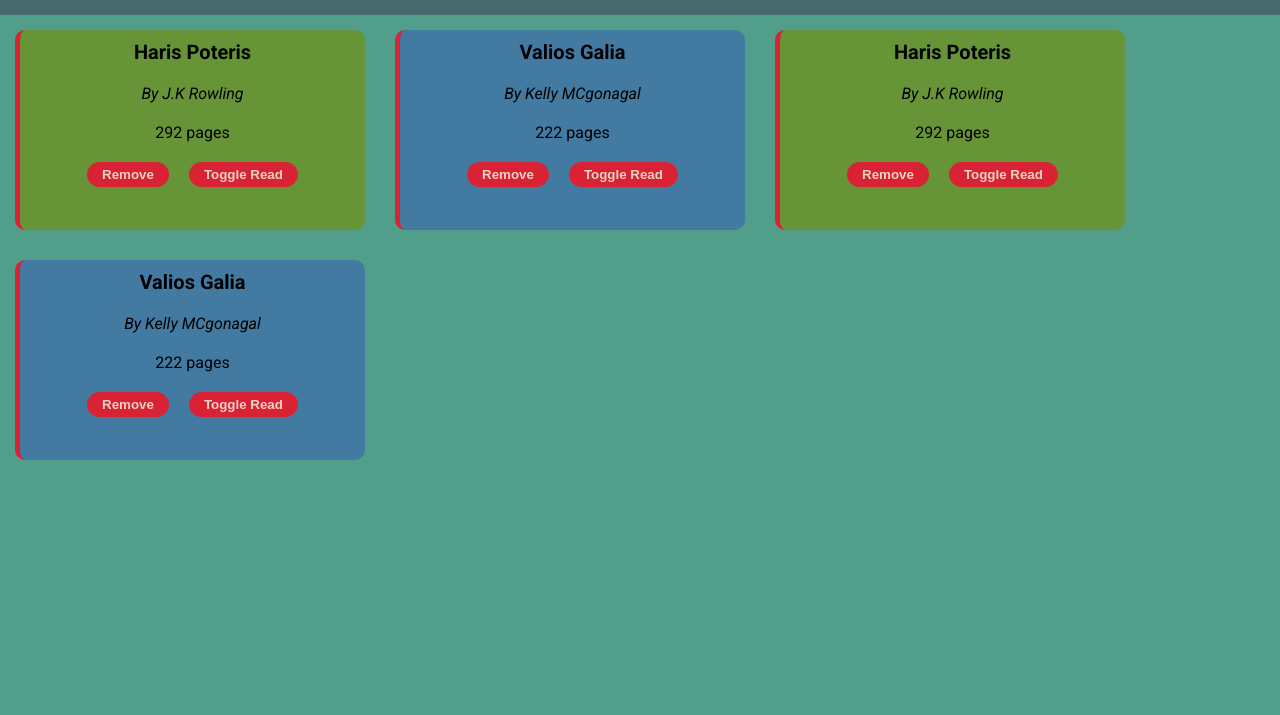
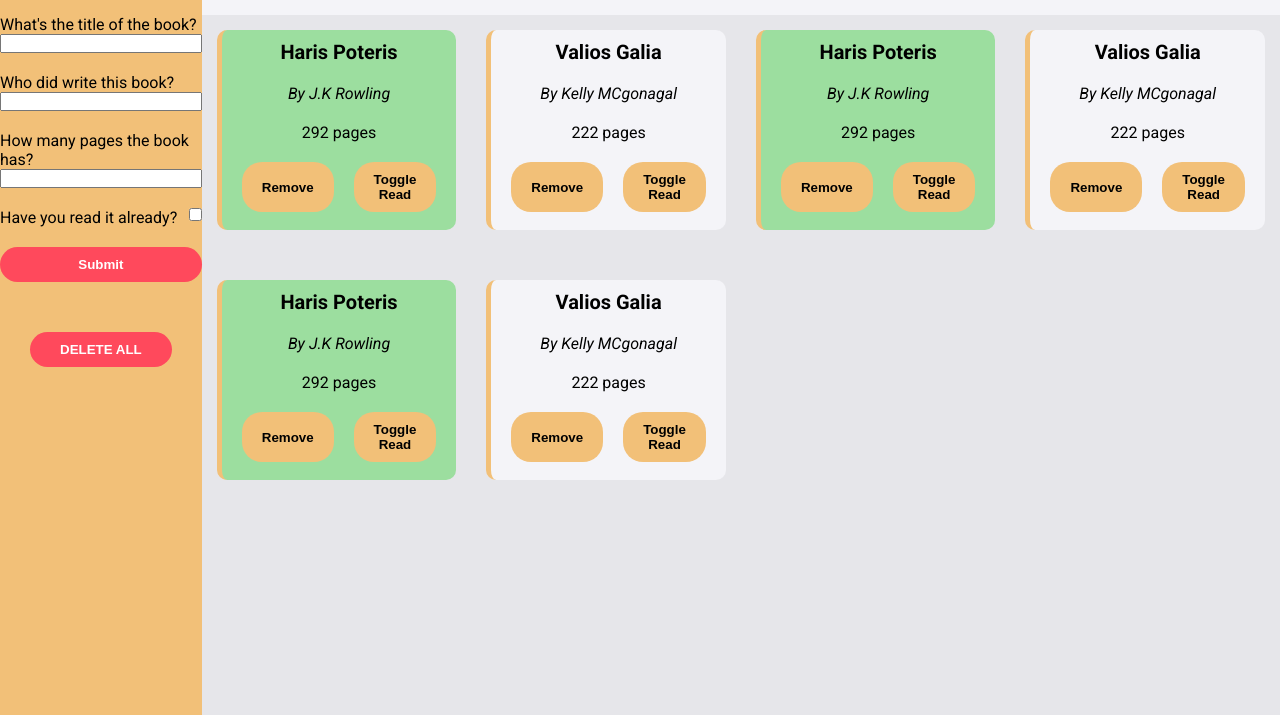
Before and after one commit to elvinasn/library, a plain HTML site: page index.html in a window 1280 px wide. Shown: the part 85-800 px from the top of the page. Drawn offline with Linux system fonts and the light colour scheme.

Commit message:
added form

```diff
--- a/index.html
+++ b/index.html
@@ -6,12 +6,30 @@
     <meta name="viewport" content="width=device-width, initial-scale=1.0" />
     <link rel="stylesheet" href="style.css" />
     <script src="script.js" defer></script>
-    <title>Document</title>
+    <title>Library</title>
   </head>
   <body>
     <header>
-        <h1>MY LIBRARY</h1>
+      <h1>MY LIBRARY</h1>
     </header>
+    <nav>
+      <form>
+        <label for="title">What's the title of the book?</label
+        ><input type="text" name="title" id="title" required />
+        <label for="author">Who did write this book?</label
+        ><input type="text" name="author" id="author" required />
+        <label for="pages">How many pages the book has?</label
+        ><input type="number" name="pages" id="pages" />
+        <label for="read"
+          >Have you read it already?<input
+            type="checkbox"
+            name="read"
+            id="read"
+        /></label>
+        <button type="button" class="submit">Submit</button>
+      </form>
+      <button class="deleteAll">DELETE ALL</button>
+    </nav>
     <main></main>
   </body>
 </html>
--- a/script.js
+++ b/script.js
@@ -1,4 +1,5 @@
 let myLibrary = [];
+const body = document.querySelector("body");
 const main = document.querySelector("main");
 
 function Book(author, title, pages, isRead) {
@@ -11,12 +12,11 @@ myLibrary.push(new Book("J.K Rowling", "Haris Poteris", 292, true));
 myLibrary.push(new Book("Kelly MCgonagal", "Valios Galia", 222, false));
 myLibrary.push(new Book("J.K Rowling", "Haris Poteris", 292, true));
 myLibrary.push(new Book("Kelly MCgonagal", "Valios Galia", 222, false));
-
-function addBookToLibrary() {}
-
+myLibrary.push(new Book("J.K Rowling", "Haris Poteris", 292, true));
+myLibrary.push(new Book("Kelly MCgonagal", "Valios Galia", 222, false));
 printCards();
 
-main.addEventListener("click", (e) => HandleClick(e));
+body.addEventListener("click", (e) => HandleClick(e));
 
 function printCards() {
   for (let i = 0; i < myLibrary.length; i++) {
@@ -58,31 +58,49 @@ function printCards() {
   }
 }
 
+function addBookToLibrary(title, author, pages, isRead) {
+  let book = new Book(title, author, pages, isRead);
+  myLibrary.push(book);
+  main.innerHTML = "";
+  printCards();
+}
+
 function HandleClick(e) {
   {
-    if (e.target.classList.contains("remove")) {
-      RemoveBook(e);
-    } else if (e.target.classList.contains("toggle")) {
-      Toggle(e);
+    if (e.target.tagName.toLowerCase() === "button") {
+      if (e.target.classList.contains("remove")) {
+        RemoveBook(e);
+      } else if (e.target.classList.contains("toggle")) {
+        Toggle(e);
+      } else if (e.target.classList.contains("deleteAll")) {
+        DeleteAll();
+      } else if (e.target.classList.contains("submit")) {
+        let title = document.querySelector("#title").value;
+        let author = document.querySelector("#author").value;
+        let pages = document.querySelector("#pages").value;
+        let isRead = document.querySelector("#read").checked;
+        addBookToLibrary(title, author, pages, isRead);
+      }
     }
   }
 }
 function RemoveBook(e) {
   let i = e.target.parentNode.parentNode.dataset.index;
-  console.log(i);
   myLibrary.splice(i, 1);
   main.innerHTML = "";
   printCards();
 }
 function Toggle(e) {
   let i = e.target.parentNode.parentNode.dataset.index;
-  console.log(i);
   if (myLibrary[i].isRead === true) {
     myLibrary[i].isRead = false;
   } else {
     myLibrary[i].isRead = true;
   }
-  console.table(myLibrary);
   e.target.parentNode.parentNode.classList.toggle("read");
   e.target.parentNode.parentNode.classList.toggle("unread");
 }
+function DeleteAll() {
+  myLibrary = [];
+  main.innerHTML = "";
+}
--- a/style.css
+++ b/style.css
@@ -6,25 +6,69 @@
 }
 body {
   font-family: "Roboto", sans-serif;
-  background-color: #519e8a;
+  background-color: #e6e6ea;
+  display: grid;
+  grid-template: min-content 1fr / 1fr 4fr;
+  min-height: 100vh;
 }
 header {
-  background-color: #476a6f;
+  background-color: #f4f4f8;
   height: 100px;
   display: flex;
   justify-content: center;
   align-items: center;
-  color: #edd3c4;
+  color: black;
+  grid-column: 2;
+}
+nav {
+  grid-column: 1;
+  grid-row: 1 / span 2;
+  background-color: #f2c078;
+  padding: 100px 0px;
+  align-items: center;
+  gap: 50px;
+}
+nav,
+nav > form {
+  display: flex;
+  flex-direction: column;
+}
+nav > button,
+form > button {
+  padding: 10px 30px;
+  border-radius: 20px;
+  border: none;
+  background-color: #ff495c;
+  color: white;
+  font-weight: 600;
+  cursor: pointer;
+  transition: 0.4s ease;
+}
+nav > button:hover,
+form > button:hover {
+  transform: scale(1.1);
+  background-color: #d92335;
+}
+input[type="checkbox"] {
+  float: right;
+}
+form > input {
+  margin-bottom: 20px;
+}
+form > button {
+  margin-top: 20px;
 }
 main {
-  display: flex;
-  flex-wrap: wrap;
+  grid-column: 2;
+  grid-row: 2;
+  display: grid;
+  grid-template-columns: repeat(4, 1fr);
+  grid-auto-rows: 250px;
 }
 .card {
-  min-width: 350px;
   border-radius: 10px;
-  border-left: 5px solid #d92335;
-  min-height: 200px;
+  height: 200px;
+  border-left: 5px solid #f2c078;
   padding: 10px 20px;
   display: flex;
   flex-direction: column;
@@ -48,22 +92,22 @@ main {
   gap: 20px;
 }
 .card > div > button {
-  padding: 5px 15px;
+  padding: 10px 20px;
   border-radius: 20px;
   border: none;
-  background-color: #d92335;
-  color: #edd3c4;
+  background-color: #f2c078;
+  color: black;
   font-weight: 600;
   cursor: pointer;
   transition: 0.4s ease;
 }
 .card > div > button:hover {
   transform: scale(1.05);
-  background-color: #ff495c;
+  background-color: #e2a551;
 }
 .read {
-  background-color: #679436;
+  background-color: #9cde9f;
 }
 .unread {
-  background-color: #427aa1;
+  background-color: #f4f4f8;
 }
```
